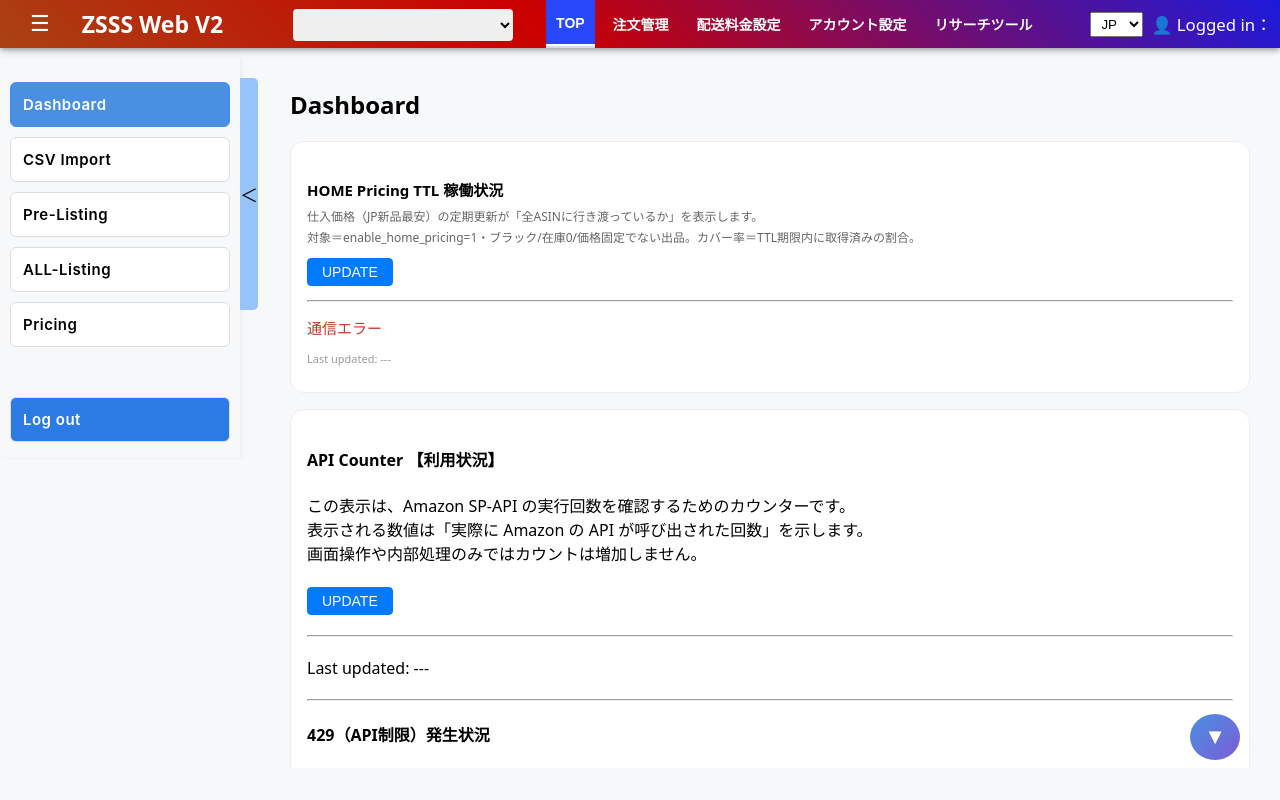
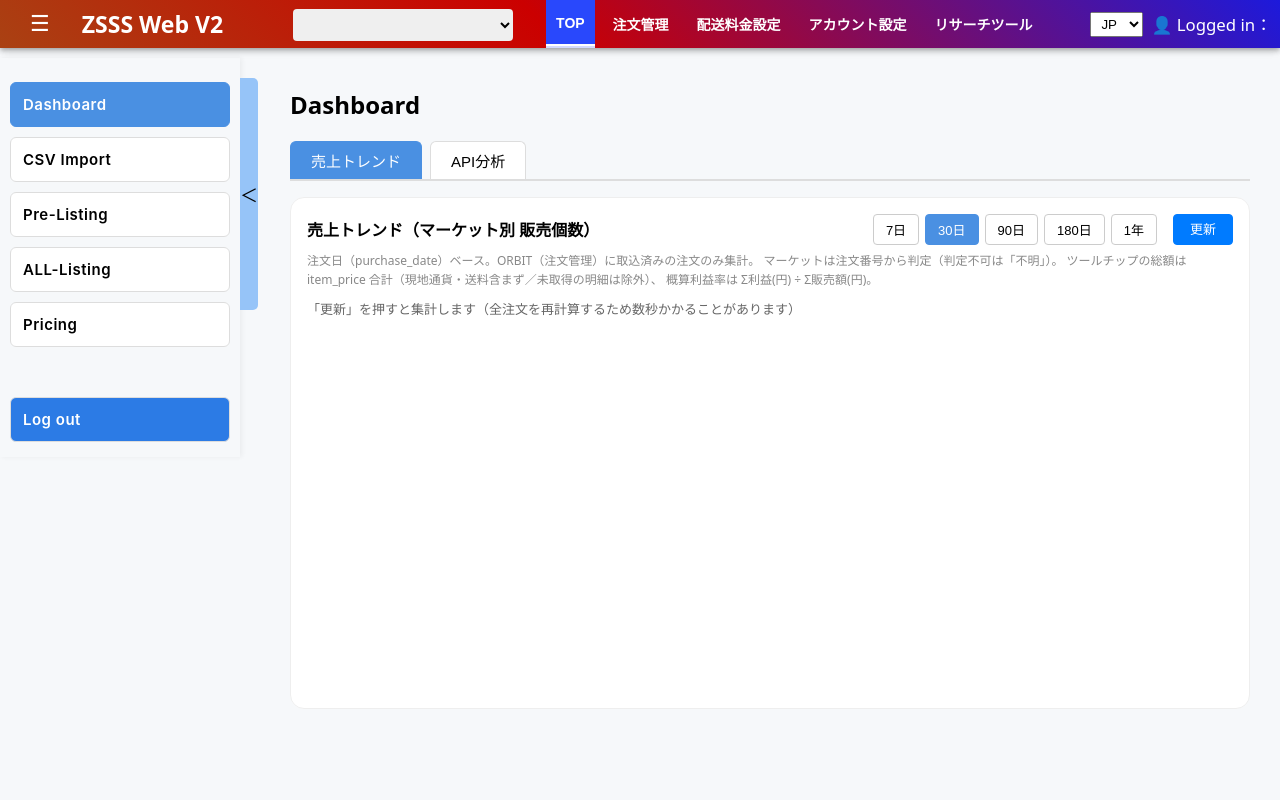
Before and after one commit to master-key-zero-7386/ZSSS_v2, a Python web app: template templates/index.html in a window 1280 px wide. Run offline with Jinja, Linux system fonts and the light colour scheme; the template is opened without the code that fills it: most values are stand-ins (such as "Sample title", 1, 10 or a date in 2020); lists and menus that the app fills with data are empty; a map, chart or similar area stays blank; some libraries are stand-ins or nearby versions.

Commit message:
売上分析1

```diff
--- /dev/null
+++ b/static/js/dashboard_sales_trend.js
@@ -0,0 +1,200 @@
+// ============================================================
+// ファイル名: static/js/dashboard_sales_trend.js
+// 目的: Dashboard「売上トレンド」サブタブ ― マーケット別の日次販売個数を折れ線で表示する。
+//   Y軸＝販売個数。ツールチップに「販売個数 ／ 総額（現地通貨） ／ 概算利益率（母数併記）」を出す。
+//   データは /orbit/sales-trend（list_orders_with_calc を通す＝全注文を再計算するため数秒かかる）。
+//   自動ロードはせず「更新」ボタンでのみ集計する。集計後に期間ボタンを変えると新しい期間で再集計する。
+// ============================================================
+
+(function () {
+  "use strict";
+
+  const PERIOD_WRAP_ID = "salesTrendPeriod";
+  const CANVAS_ID = "salesTrendChart";
+  const STATUS_ID = "salesTrendStatus";
+  const REFRESH_ID = "salesTrendRefresh";
+
+  // 主要マーケットは固定色。未定義のコードはフォールバックパレットを順に割り当てる。
+  const MARKET_COLORS = {
+    JP: "#e5484d", AU: "#4a90e2", US: "#2fb344", CA: "#f7931a",
+    SG: "#8e5cd9", UK: "#e8590c", GB: "#e8590c", DE: "#0ca678",
+    "不明": "#adb5bd",
+  };
+  const FALLBACK_COLORS = [
+    "#4a90e2", "#2fb344", "#f7931a", "#8e5cd9",
+    "#e5484d", "#0ca678", "#e8590c", "#845ef7",
+  ];
+
+  let chart = null;
+  let loading = false;
+  let loadedDays = null;
+
+  function colorForMarket(market, i) {
+    return MARKET_COLORS[market] || FALLBACK_COLORS[i % FALLBACK_COLORS.length];
+  }
+
+  function fmtAmount(value, currency) {
+    if (value == null) return "-";
+    if (currency && /^[A-Z]{3}$/.test(currency)) {
+      try {
+        return new Intl.NumberFormat("ja-JP", {
+          style: "currency", currency: currency, maximumFractionDigits: 0,
+        }).format(value);
+      } catch (e) { /* 未知の通貨コードは下の素の数値表記へ */ }
+    }
+    const n = new Intl.NumberFormat("ja-JP", { maximumFractionDigits: 0 }).format(value);
+    return currency ? currency + " " + n : n;
+  }
+
+  function setStatus(text) {
+    const el = document.getElementById(STATUS_ID);
+    if (el) el.textContent = text || "";
+  }
+
+  function buildDatasets(data) {
+    const thinPoints = data.dates.length > 120;
+    return data.series.map(function (s, i) {
+      const color = colorForMarket(s.market, i);
+      return {
+        label: s.market,
+        data: s.counts,
+        borderColor: color,
+        backgroundColor: color,
+        tension: 0.25,
+        borderWidth: 2,
+        pointRadius: thinPoints ? 0 : 2,
+        pointHoverRadius: 4,
+        // ツールチップ用の追加データ（Chart.js は未知プロパティを無視するのでそのまま持たせる）
+        _amounts: s.amounts,
+        _currency: s.currency,
+        _amountMissing: s.amount_missing,
+        _profitRate: s.profit_rate_pct,
+        _profitCnt: s.profit_cnt,
+        _lineCnt: s.line_cnt,
+      };
+    });
+  }
+
+  function tooltipLabel(ctx) {
+    const ds = ctx.dataset;
+    const i = ctx.dataIndex;
+    const parts = [ds.label + ": " + ctx.parsed.y + "個"];
+
+    const amount = ds._amounts ? ds._amounts[i] : null;
+    const missing = ds._amountMissing ? ds._amountMissing[i] : 0;
+    let amountText = "総額 " + fmtAmount(amount, ds._currency);
+    if (missing) amountText += "（item_price未取得 " + missing + "件）";
+    parts.push(amountText);
+
+    const rate = ds._profitRate ? ds._profitRate[i] : null;
+    const pcnt = ds._profitCnt ? ds._profitCnt[i] : 0;
+    const lcnt = ds._lineCnt ? ds._lineCnt[i] : 0;
+    if (rate == null || pcnt === 0) {
+      parts.push("概算利益率 —");
+    } else {
+      parts.push("概算利益率 " + rate + "%（利益算出 " + pcnt + "/" + lcnt + "件）");
+    }
+    return parts;
+  }
+
+  function render(data) {
+    const canvas = document.getElementById(CANVAS_ID);
+    if (!canvas || !window.Chart) return;
+
+    const datasets = buildDatasets(data);
+
+    if (chart) {
+      chart.data.labels = data.dates;
+      chart.data.datasets = datasets;
+      chart.update();
+      return;
+    }
+
+    chart = new window.Chart(canvas.getContext("2d"), {
+      type: "line",
+      data: { labels: data.dates, datasets: datasets },
+      options: {
+        responsive: true,
+        maintainAspectRatio: false,
+        interaction: { mode: "index", intersect: false },
+        plugins: {
+          legend: { position: "bottom" },
+          tooltip: { callbacks: { label: tooltipLabel } },
+        },
+        scales: {
+          y: {
+            beginAtZero: true,
+            title: { display: true, text: "販売個数" },
+            ticks: { precision: 0 },
+          },
+          x: {
+            ticks: { maxRotation: 0, autoSkip: true, maxTicksLimit: 12 },
+          },
+        },
+      },
+    });
+  }
+
+  function setRefreshDisabled(disabled) {
+    const btn = document.getElementById(REFRESH_ID);
+    if (btn) btn.disabled = disabled;
+  }
+
+  function load(days) {
+    if (loading) return;
+    loading = true;
+    setRefreshDisabled(true);
+    setStatus("集計中…（全注文を再計算するため数秒かかることがあります）");
+    fetch("/orbit/sales-trend?days=" + days)
+      .then(function (r) { return r.json(); })
+      .then(function (json) {
+        if (!json || json.status !== "success") {
+          setStatus((json && json.message) || "取得に失敗しました");
+          return;
+        }
+        loadedDays = days;
+        const d = json.data;
+        if (!d.series.length) {
+          setStatus("対象期間に注文がありません（" + d.start + " 〜 " + d.end + "）");
+        } else {
+          setStatus(d.start + " 〜 " + d.end + "　販売個数 合計 " + d.total_qty + "個");
+        }
+        render(d);
+      })
+      .catch(function () { setStatus("取得に失敗しました（通信エラー）"); })
+      .finally(function () { loading = false; setRefreshDisabled(false); });
+  }
+
+  function activeDays() {
+    const wrap = document.getElementById(PERIOD_WRAP_ID);
+    const btn = wrap && wrap.querySelector(".stp-btn.active");
+    return btn ? (parseInt(btn.getAttribute("data-days"), 10) || 30) : 30;
+  }
+
+  function init() {
+    const wrap = document.getElementById(PERIOD_WRAP_ID);
+    if (!wrap) return; // Dashboard 以外のページ
+
+    // 期間ボタン：選択を切り替えるだけ。すでに一度集計済みなら新しい期間で再集計する
+    // （未集計なら「更新」を押すまで通信しない）。
+    wrap.addEventListener("click", function (e) {
+      const btn = e.target.closest(".stp-btn");
+      if (!btn) return;
+      wrap.querySelectorAll(".stp-btn").forEach(function (b) { b.classList.remove("active"); });
+      btn.classList.add("active");
+      const days = parseInt(btn.getAttribute("data-days"), 10) || 30;
+      if (loadedDays !== null && days !== loadedDays) load(days);
+    });
+
+    const refresh = document.getElementById(REFRESH_ID);
+    if (refresh) {
+      refresh.addEventListener("click", function () { load(activeDays()); });
+    }
+  }
+
+  if (document.readyState === "loading") {
+    document.addEventListener("DOMContentLoaded", init);
+  } else {
+    init();
+  }
+})();
--- a/templates/layout.html
+++ b/templates/layout.html
@@ -228,6 +228,8 @@
     <script src="https://code.jquery.com/jquery-3.7.1.min.js"></script>
     <script src="https://cdn.datatables.net/1.13.7/js/jquery.dataTables.min.js"></script>
     <link rel="stylesheet" href="https://cdnjs.cloudflare.com/ajax/libs/font-awesome/6.4.0/css/all.min.css">
+    <!-- Chart.js（Dashboard「売上トレンド」の折れ線グラフ用） -->
+    <script src="https://cdnjs.cloudflare.com/ajax/libs/Chart.js/4.4.1/chart.umd.min.js"></script>
 </head>
 
 <body style="margin:0;font-family:system-ui,-apple-system,Segoe UI,Roboto,Helvetica,Arial;">
@@ -365,6 +367,7 @@
     <script src="{{ url_for('static', filename='js/listing_pre.js') }}"></script>
     <script src="{{ url_for('static', filename='js/listing_all.js') }}"></script>
     <script src="{{ url_for('static', filename='js/main.js') }}"></script>
+    <script src="{{ url_for('static', filename='js/dashboard_sales_trend.js') }}"></script>
 
     <script>
     document.addEventListener("DOMContentLoaded", () => {
--- a/templates/top.html
+++ b/templates/top.html
@@ -144,7 +144,87 @@
   background: #bbb;
 }
 
+/* ============================= */
+/* Dashboard：サブタブ           */
+/* ============================= */
+#dashboard .st-subtabs {
+  display: flex;
+  gap: 8px;
+  margin-bottom: 16px;
+  border-bottom: 2px solid #ddd;
+}
 
+#dashboard .st-subtab-btn {
+  background: #fff;
+  border: 1px solid #ddd;
+  border-bottom: none;
+  padding: 8px 20px;
+  cursor: pointer;
+  font-size: 15px;
+  border-radius: 6px 6px 0 0;
+}
+
+#dashboard .st-subtab-btn.active {
+  background: #4a90e2;
+  color: #fff;
+  border-color: #4a90e2;
+}
+
+#dashboard .st-subtab-pane { display: none; }
+#dashboard .st-subtab-pane.active { display: block; }
+
+/* 売上トレンド */
+.sales-trend-head {
+  display: flex;
+  align-items: center;
+  justify-content: space-between;
+  flex-wrap: wrap;
+  gap: 10px;
+  margin-bottom: 6px;
+}
+
+.sales-trend-head h3 { margin: 0; font-size: 16px; }
+
+.sales-trend-period { display: flex; gap: 6px; flex-wrap: wrap; }
+
+.stp-btn {
+  background: #fff;
+  border: 1px solid #ccc;
+  padding: 5px 12px;
+  border-radius: 4px;
+  cursor: pointer;
+  font-size: 13px;
+}
+
+.stp-btn.active {
+  background: #4a90e2;
+  color: #fff;
+  border-color: #4a90e2;
+}
+
+.stp-refresh {
+  margin-left: 10px;
+  padding: 5px 16px;
+  font-size: 13px;
+  cursor: pointer;
+}
+
+.stp-refresh:disabled { opacity: .55; cursor: default; }
+
+.sales-trend-note { margin: 0 0 10px; font-size: 12px; color: #888; line-height: 1.6; }
+
+.sales-trend-status {
+  font-size: 13px;
+  color: #666;
+  min-height: 18px;
+  margin-bottom: 6px;
+}
+
+.sales-trend-canvas-wrap {
+  position: relative;
+  width: 100%;
+  height: 360px;
+}
 
 </style>
 
@@ -195,15 +275,49 @@
     <div class="main-panel">
 
         <div id="dashboard" class="subtab-content active">
-            <!-- <div class="main-container top-page"> -->
                 <h2>Dashboard</h2>
-                <div class="card">
-                    {% include 'ttl_home_pricing_panel.html' %}
+
+                <div class="st-subtabs">
+                    <button class="st-subtab-btn active" data-target="db-sales-trend">売上トレンド</button>
+                    <button class="st-subtab-btn" data-target="db-api-analysis">API分析</button>
                 </div>
-                <div class="card" style="margin-top:16px;">
-                    {% include 'api_counter.html' %}
+
+                <!-- ▼ SUBTAB: 売上トレンド（マーケット別 日次販売個数） -->
+                <div id="db-sales-trend" class="st-subtab-pane active">
+                    <div class="card">
+                        <div class="sales-trend-head">
+                            <h3>売上トレンド（マーケット別 販売個数）</h3>
+                            <div class="sales-trend-period" id="salesTrendPeriod">
+                                <button type="button" class="stp-btn" data-days="7">7日</button>
+                                <button type="button" class="stp-btn active" data-days="30">30日</button>
+                                <button type="button" class="stp-btn" data-days="90">90日</button>
+                                <button type="button" class="stp-btn" data-days="180">180日</button>
+                                <button type="button" class="stp-btn" data-days="365">1年</button>
+                                <button type="button" class="btn-blue stp-refresh" id="salesTrendRefresh">更新</button>
+                            </div>
+                        </div>
+                        <p class="sales-trend-note">
+                            注文日（purchase_date）ベース。ORBIT（注文管理）に取込済みの注文のみ集計。
+                            マーケットは注文番号から判定（判定不可は「不明」）。
+                            ツールチップの総額は item_price 合計（現地通貨・送料含まず／未取得の明細は除外）、
+                            概算利益率は Σ利益(円) ÷ Σ販売額(円)。
+                        </p>
+                        <div class="sales-trend-status" id="salesTrendStatus">「更新」を押すと集計します（全注文を再計算するため数秒かかることがあります）</div>
+                        <div class="sales-trend-canvas-wrap">
+                            <canvas id="salesTrendChart"></canvas>
+                        </div>
+                    </div>
                 </div>
-            <!-- </div>     -->
+
+                <!-- ▼ SUBTAB: API分析（旧Dashboardの内容をそのまま集約） -->
+                <div id="db-api-analysis" class="st-subtab-pane">
+                    <div class="card">
+                        {% include 'ttl_home_pricing_panel.html' %}
+                    </div>
+                    <div class="card" style="margin-top:16px;">
+                        {% include 'api_counter.html' %}
+                    </div>
+                </div>
         </div>
 
         <div id="csv-import" class="subtab-content" hidden>
```
Also changed, not shown: amazon/adapters/orbit_sales_trend.py (added, +141 -0 lines), amazon/routes/routes_orbit.py (+26 -0 lines).
